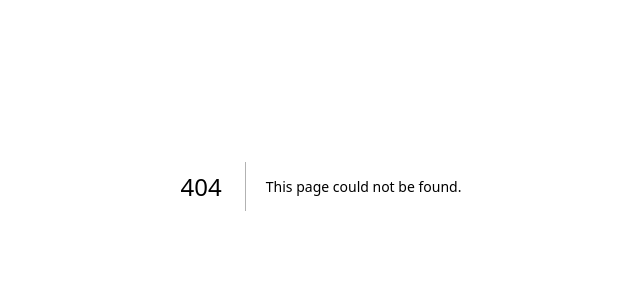
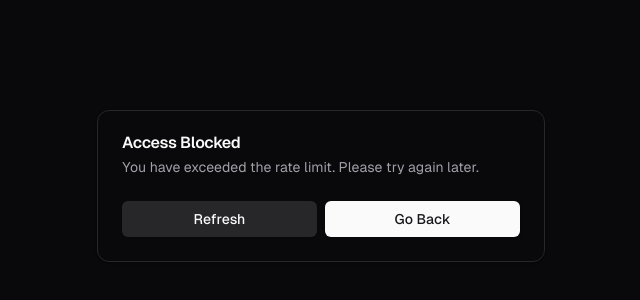
Before and after one commit to PunGrumpy/kubernetes-automated-load-balancer, a Next.js app in the folder webapp/: page /blocked in a window 1280 px wide. Before the commit this address had no page. Shown: the part 214-514 px from the top of the page, without its empty margins (319-959 px from the left). Built offline with nearby package versions, Linux system fonts and the light colour scheme.

Commit message:
feat(webapp): add rate limit

```diff
--- /dev/null
+++ b/webapp/app/blocked/page.tsx
@@ -0,0 +1,42 @@
+'use client'
+
+import { Button } from '@/components/ui/button'
+import {
+  Card,
+  CardContent,
+  CardDescription,
+  CardHeader,
+  CardTitle
+} from '@/components/ui/card'
+
+export default function BlockedPage() {
+  return (
+    <div className="flex h-screen items-center justify-center">
+      <Card className="w-full max-w-md">
+        <CardHeader>
+          <CardTitle>Access Blocked</CardTitle>
+          <CardDescription>
+            You have exceeded the rate limit. Please try again later.
+          </CardDescription>
+        </CardHeader>
+        <CardContent>
+          <div className="flex flex-row gap-2">
+            <Button
+              className="w-full"
+              variant="secondary"
+              onClick={() => window.location.reload()}
+            >
+              Refresh
+            </Button>
+            <Button
+              className="w-full"
+              onClick={() => window.location.replace('/')}
+            >
+              Go Back
+            </Button>
+          </div>
+        </CardContent>
+      </Card>
+    </div>
+  )
+}
--- a/webapp/app/page.tsx
+++ b/webapp/app/page.tsx
@@ -6,7 +6,7 @@ import useSWR from 'swr'
 import { AnalyticsDashboard } from '@/components/analytics/dashboard'
 import { ErrorDisplay } from '@/components/error-display'
 import { Skeleton } from '@/components/ui/skeleton'
-import { fetchWrapper } from '@/lib/fetch-wrapper'
+import { fetchWrapper } from '@/lib/fetch'
 import { TimeSeriesRequest } from '@/types'
 
 interface AnalyticsData {
--- a/webapp/lib/analytics.ts
+++ b/webapp/lib/analytics.ts
@@ -1,4 +1,4 @@
-import { redis } from '@/lib/db'
+import { redis } from '@/lib/redis'
 import { getDate } from '@/lib/utils'
 
 interface AnalyticsEvent {
--- a/webapp/lib/db.ts
+++ /dev/null
@@ -1,6 +0,0 @@
-import { Redis } from '@upstash/redis'
-
-export const redis = new Redis({
-  url: process.env.UPSTASH_REDIS_REST_URL!,
-  token: process.env.UPSTASH_REDIS_REST_TOKEN!
-})
--- /dev/null
+++ b/webapp/lib/redis.ts
@@ -0,0 +1,14 @@
+import { Ratelimit } from '@upstash/ratelimit'
+import { Redis } from '@upstash/redis'
+
+export const redis = new Redis({
+  url: process.env.UPSTASH_REDIS_REST_URL!,
+  token: process.env.UPSTASH_REDIS_REST_TOKEN!
+})
+
+export const ratelimit = new Ratelimit({
+  redis: redis,
+  limiter: Ratelimit.slidingWindow(5, '1 s'),
+  analytics: true,
+  enableProtection: true
+})
--- a/webapp/package.json
+++ b/webapp/package.json
@@ -21,6 +21,7 @@
     "@radix-ui/react-slot": "^1.1.0",
     "@radix-ui/react-tabs": "^1.1.1",
     "@radix-ui/react-tooltip": "^1.1.3",
+    "@upstash/ratelimit": "^2.0.4",
     "@upstash/redis": "^1.34.2",
     "autoprefixer": "^10.4.20",
     "class-variance-authority": "^0.7.0",
```
Also changed, not shown: webapp/middleware.ts (+9 -19 lines), webapp/lib/fetch.ts (renamed from webapp/lib/fetch-wrapper.ts), 1 other file (tests, documents, lock files or other folders).
